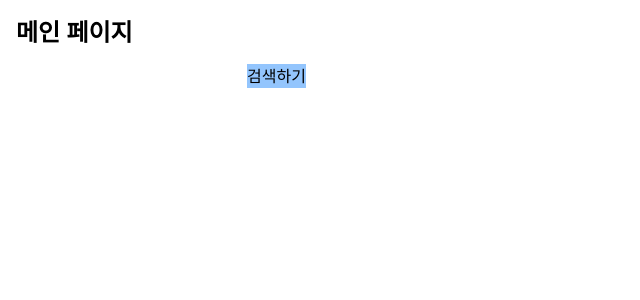
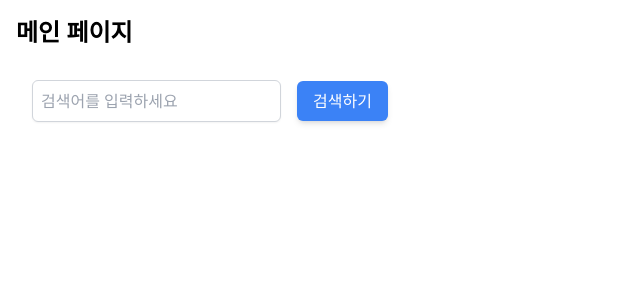
Before and after one commit to LexiAssistant/client-web, a React app: page / in a window 1280 px wide. Shown: the top 300 px of the page, without its empty margins (0-640 px from the left). Built offline with nearby package versions, Linux system fonts and the light colour scheme.

Commit message:
🚧 빌드 예제

```diff
--- a/src/components/ScannerSearch.tsx
+++ b/src/components/ScannerSearch.tsx
@@ -1,24 +1,100 @@
-import React, { useState } from "react";
+import React, { useState, useEffect } from "react";
 import { useNavigate } from "react-router-dom";
 
 const ScannerSearch: React.FC = () => {
   const [inputData, setInputData] = useState("");
+  const [searchHistory, setSearchHistory] = useState<string[]>([]);
+  const [isInputFocused, setIsInputFocused] = useState(false);
   const navigate = useNavigate();
+
+  useEffect(() => {
+    const storedHistory = localStorage.getItem("searchHistory");
+    if (storedHistory) {
+      setSearchHistory(JSON.parse(storedHistory));
+    }
+  }, []);
 
   const handleInputChange = (e: React.ChangeEvent<HTMLInputElement>) => {
     setInputData(e.target.value);
   };
 
   const handleButtonClick = () => {
+    // 중복 제거 및 최신 검색 기록을 맨 앞으로 이동
+    const updatedHistorySet = new Set([inputData, ...searchHistory]);
+    const updatedHistory = Array.from(updatedHistorySet);
+    setSearchHistory(updatedHistory);
+    localStorage.setItem("searchHistory", JSON.stringify(updatedHistory));
     navigate(`/scan?query=${inputData}`);
   };
 
+  const handleDelete = (index: number) => {
+    const updatedHistory = searchHistory.filter((_, i) => i !== index);
+    setSearchHistory(updatedHistory);
+    localStorage.setItem("searchHistory", JSON.stringify(updatedHistory));
+  };
+
+  const handleInputFocus = () => {
+    setIsInputFocused(true);
+  };
+
+  const handleInputBlur = () => {
+    // 작은 지연을 주어 클릭이 발생한 경우 삭제 버튼 클릭을 허용
+    setTimeout(() => setIsInputFocused(false), 200);
+  };
+
+  const handleHistoryClick = (history: string) => {
+    setInputData(history);
+    navigate(`/scan?query=${history}`);
+  };
+
   return (
-    <div>
-      <input type="text" value={inputData} onChange={handleInputChange} />
-      <button className="bg-blue-300" onClick={handleButtonClick}>
-        검색하기
-      </button>
+    <div className="p-4">
+      <div className="flex items-center space-x-4">
+        <input
+          type="text"
+          value={inputData}
+          onChange={handleInputChange}
+          onFocus={handleInputFocus}
+          onBlur={handleInputBlur}
+          className="p-2 border border-gray-300 rounded-md shadow-sm focus:outline-none focus:ring-2 focus:ring-blue-500 focus:border-transparent"
+          placeholder="검색어를 입력하세요"
+        />
+        <button
+          className="px-4 py-2 bg-blue-500 text-white rounded-md shadow-md hover:bg-blue-600 focus:outline-none focus:ring-2 focus:ring-blue-500 focus:ring-opacity-50"
+          onClick={handleButtonClick}
+        >
+          검색하기
+        </button>
+      </div>
+      {isInputFocused && (
+        <div className="relative mt-4">
+          <h2 className="text-lg font-semibold mb-2">검색 기록</h2>
+          <div className="relative">
+            <div className="absolute z-10 w-full bg-white border border-gray-300 rounded-md shadow-lg max-h-60 overflow-y-auto">
+              <ul className="list-none p-2">
+                {searchHistory.map((history, index) => (
+                  <li
+                    key={index}
+                    className="flex justify-between items-center p-2 hover:bg-gray-100 cursor-pointer"
+                    onClick={() => handleHistoryClick(history)}
+                  >
+                    <span className="text-gray-700">{history}</span>
+                    <button
+                      className="text-red-500 hover:text-red-700 focus:outline-none"
+                      onClick={(e) => {
+                        e.stopPropagation();
+                        handleDelete(index);
+                      }}
+                    >
+                      삭제
+                    </button>
+                  </li>
+                ))}
+              </ul>
+            </div>
+          </div>
+        </div>
+      )}
     </div>
   );
 };
```
Also changed, not shown: 2 other files (tests, documents, lock files or other folders).
